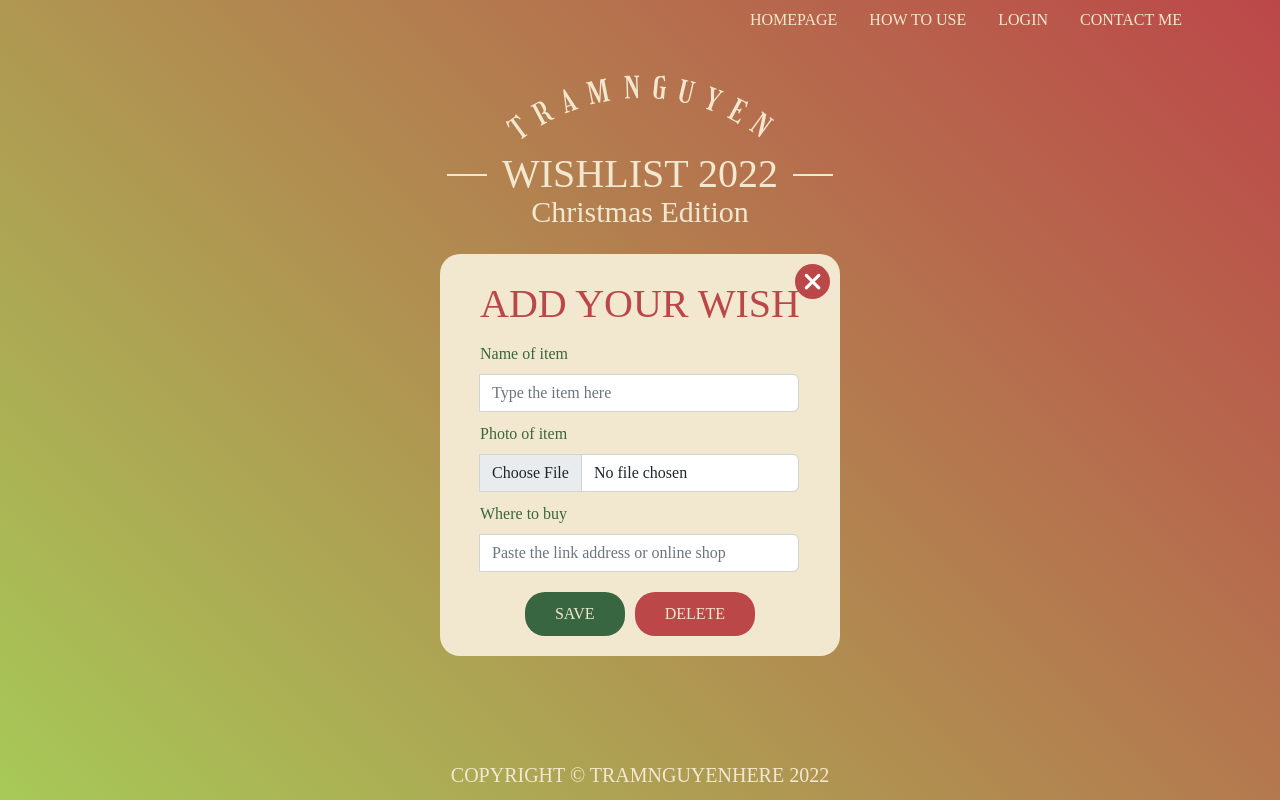
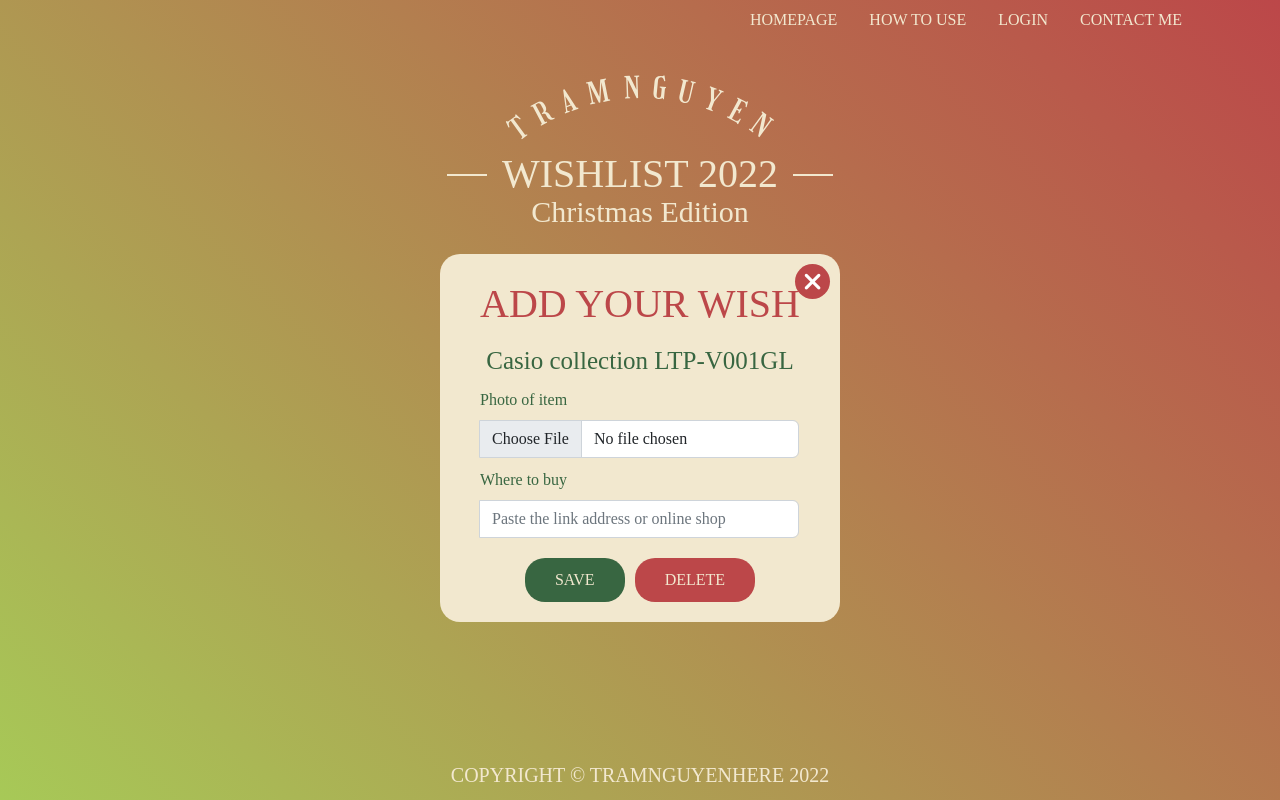
Before and after one commit to tramnguyenhere/wishlist-app, a React (Create React App) app in the folder client/: page / in a window 1280 px wide. Built offline with nearby package versions, Linux system fonts and the light colour scheme; a web font is replaced by a local one.

Commit message:
User edit card component

```diff
--- a/client/src/components/ItemForm/ItemForm.jsx
+++ b/client/src/components/ItemForm/ItemForm.jsx
@@ -11,15 +11,12 @@
       <Btn className='btn--exit' name={<i class='fa-solid fa-xmark'></i>} />
       <Form className='item-form__wrapper'>
         <Form.Label className='item-form__header'>ADD YOUR WISH</Form.Label>
-        <InputGroup className='item-form__input'>
-          <Form.Label className='item-form__input--title'>
-            Name of item
+        <Form.Group>
+          {' '}
+          <Form.Label className='item-form__name-current'>
+            Casio collection LTP-V001GL
           </Form.Label>
-          <Form.Control
-            className='item-form__input--upload'
-            placeholder='Type the item here'
-          />
-        </InputGroup>
+        </Form.Group>
         <InputGroup className='item-form__input'>
           <Form.Label className='item-form__input--title'>
             Photo of item
--- a/client/src/components/ItemForm/itemform.scss
+++ b/client/src/components/ItemForm/itemform.scss
@@ -14,6 +14,13 @@
             text-align: center;
             font-size: 40px;
             color: $--theme-color-watermelon_red;
+        }
+
+        .item-form__name-current {
+            color: $--theme-color-deep_mose_green;
+            text-align: center;
+            width: 100%;
+            font-size: 25px;
         }
 
         .item-form__input {
```
